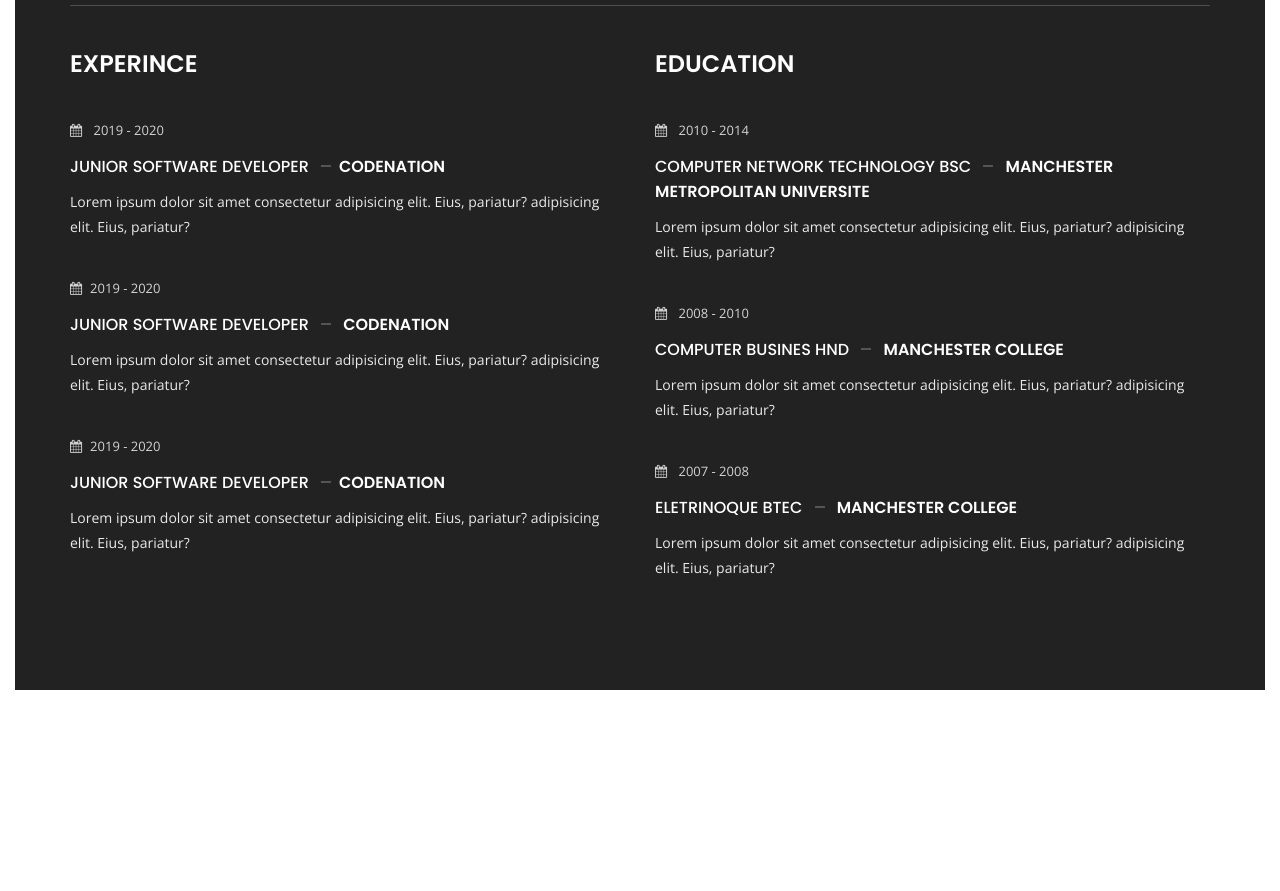
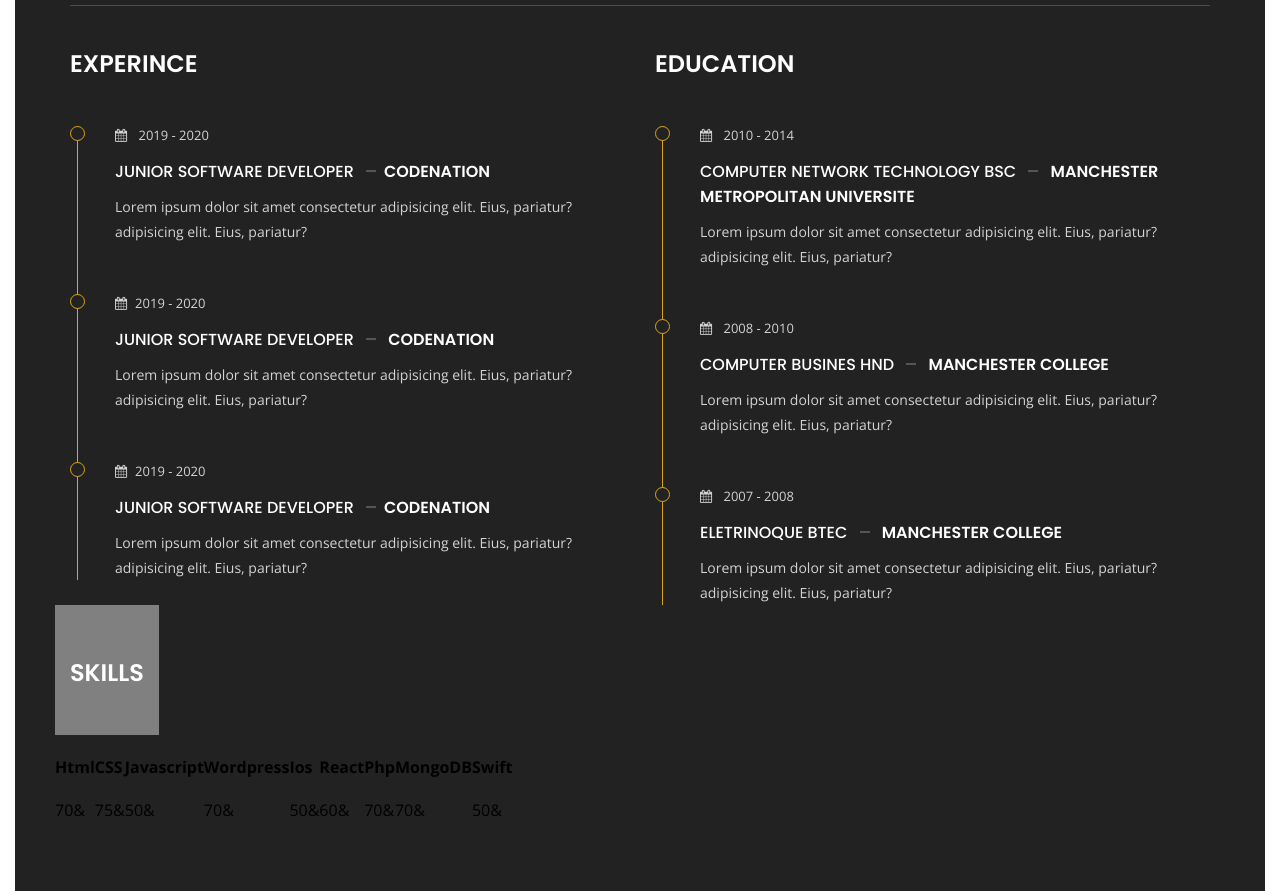
Before and after one commit to Clesio7844/personal-portfolio, a plain HTML site: page index.html in a window 1280 px wide. Shown: the part 880-1771 px from the top of the page. Before the commit the page ends 1570 px from the top, so only its background shows below. Drawn offline with nearby package versions, Linux system fonts and the light colour scheme.

Commit message:
finish experince and eduction page and start skills html page

```diff
--- a/index.html
+++ b/index.html
@@ -255,6 +255,110 @@
                 </div>
               </div>
             </div>
+            <!-- skills start-->
+            <div class="row">
+              <div class="skills">
+                <div class="row">
+                  <div class="section-title">
+                    <h3>Skills</h3>
+                  </div>
+                </div>
+                <div class="row">
+                  <div class="item">
+                    <div class="skill-box">
+                      <h4>Html</h4>
+                      <div class="skill-bar">
+                        <div class="skill-bar-in" style="width: 70%">
+                          <span>70&</span>
+                        </div>
+                      </div>
+                    </div>
+                  </div>
+                  <div class="item">
+                    <div class="skill-box">
+                      <h4>CSS</h4>
+                      <div class="skill-bar">
+                        <div class="skill-bar-in" style="width: 75%">
+                          <span>75&</span>
+                        </div>
+                      </div>
+                    </div>
+                  </div>
+                  <div class="item">
+                    <div class="skill-box">
+                      <h4>Javascript</h4>
+                      <div class="skill-bar">
+                        <div class="skill-bar-in" style="width: 50%">
+                          <span>50&</span>
+                        </div>
+                      </div>
+                    </div>
+                  </div>
+                  <div class="item">
+                    <div class="skill-box">
+                      <h4>Wordpress</h4>
+                      <div class="skill-bar">
+                        <div class="skill-bar-in" style="width: 70%">
+                          <span>70&</span>
+                        </div>
+                      </div>
+                    </div>
+                  </div>
+                  <div class="item">
+                    <div class="skill-box">
+                      <h4>Ios</h4>
+                      <div class="skill-bar">
+                        <div class="skill-bar-in" style="width: 50%">
+                          <span>50&</span>
+                        </div>
+                      </div>
+                    </div>
+                  </div>
+                  <div class="item">
+                    <div class="skill-box">
+                      <h4>React</h4>
+                      <div class="skill-bar">
+                        <div class="skill-bar-in" style="width: 60%">
+                          <span>60&</span>
+                        </div>
+                      </div>
+                    </div>
+                  </div>
+                  <div class="item">
+                    <div class="skill-box">
+                      <h4>Php</h4>
+                      <div class="skill-bar">
+                        <div class="skill-bar-in" style="width: 80%">
+                          <span>70&</span>
+                        </div>
+                      </div>
+                    </div>
+                  </div>
+                  <div class="item">
+                    <div class="skill-box">
+                      <h4>MongoDB</h4>
+                      <div class="skill-bar">
+                        <div class="skill-bar-in" style="width: 70%">
+                          <span>70&</span>
+                        </div>
+                      </div>
+                    </div>
+                  </div>
+                  <div class="item">
+                    <div class="skill-box">
+                      <h4>Swift</h4>
+                      <div class="skill-bar">
+                        <div class="skill-bar-in" style="width: 50%">
+                          <span>50&</span>
+                        </div>
+                      </div>
+                    </div>
+                  </div>
+                </div>
+              </div>
+            </div>
+
+            <!-- skills end-->
           </div>
         </div>
       </div>
--- a/style.css
+++ b/style.css
@@ -511,6 +511,7 @@ header nav ul li a.active span {
 
 .about .resume .experience {
   flex-basis: 50%;
+  max-width: 50%;
   /* background-color: grey; */
   padding: 0 15px;
 }
@@ -521,7 +522,7 @@ header nav ul li a.active span {
   color: #fff;
   font-weight: 600;
   text-transform: uppercase;
-  margin: 0 0 40px;
+  margin: 0 0 45px;
   padding: 0;
 }
 
@@ -530,6 +531,37 @@ header nav ul li a.active span {
   max-width: 50%;
   /* background-color: grey; */
   padding: 0 15px;
+}
+
+.about .resume .details .card {
+  padding-left: 45px;
+  position: relative;
+  padding-bottom: 50px;
+}
+
+.about .resume .details .card:last-child {
+  padding-bottom: 0;
+}
+
+.about .resume .details .card::before {
+  content: '';
+  position: absolute;
+  left: 7px;
+  top: 0;
+  width: 1px;
+  background-color: #dda51e;
+  height: 100%;
+}
+
+.about .resume .details .card .circle {
+  height: 15px;
+  width: 15px;
+  border: 1px solid #dda51e;
+  border-radius: 50%;
+  position: absolute;
+  left: 0;
+  top: 0;
+  background-color: #222;
 }
 
 .about .resume .details .card h6.date {
@@ -569,7 +601,12 @@ header nav ul li a.active span {
 .about .resume .details .card p {
   font-size: 14px;
   color: #fff;
-  margin: 0 0 40px;
+  margin: 0;
   line-height: 25px;
-  opacity: 0.9;
+  opacity: 0.8;
 }
+
+.about .skills .section-title {
+  padding: 50px 15px 0px;
+  background-color: grey;
+}
```
